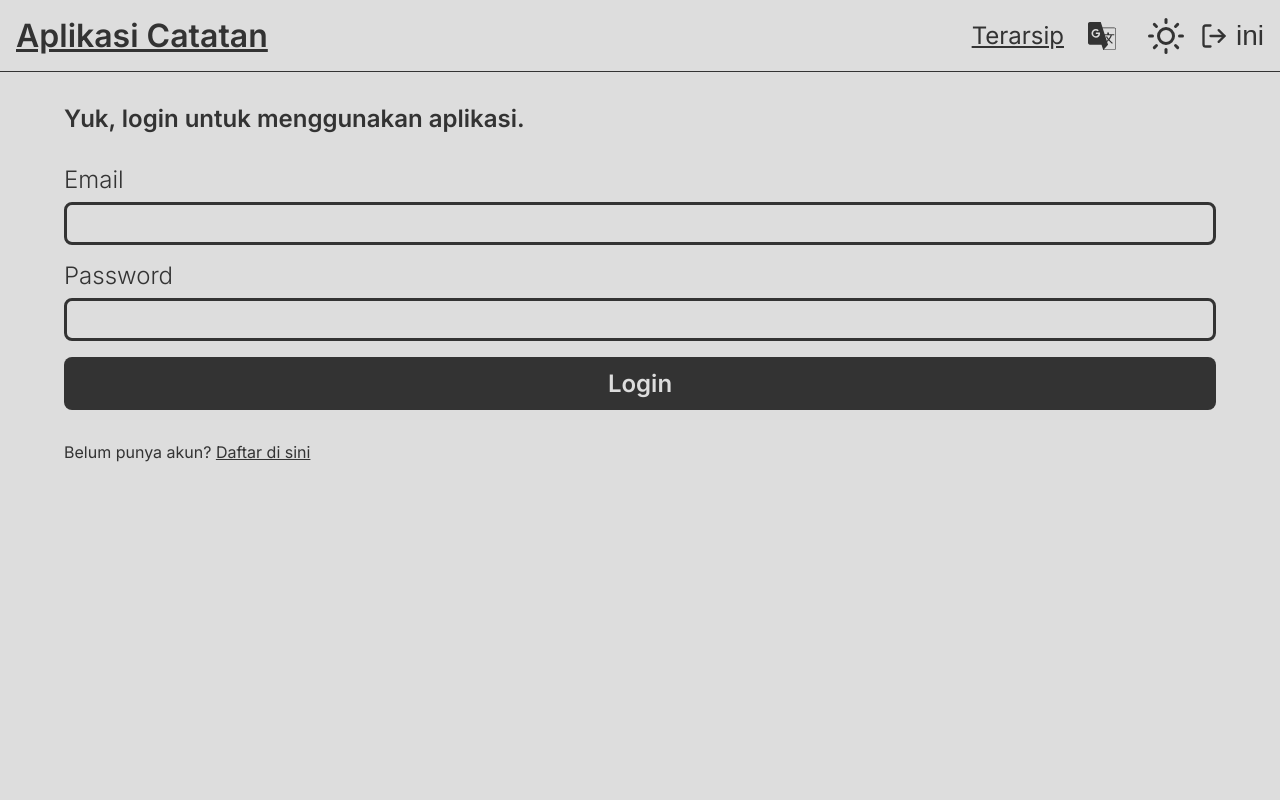
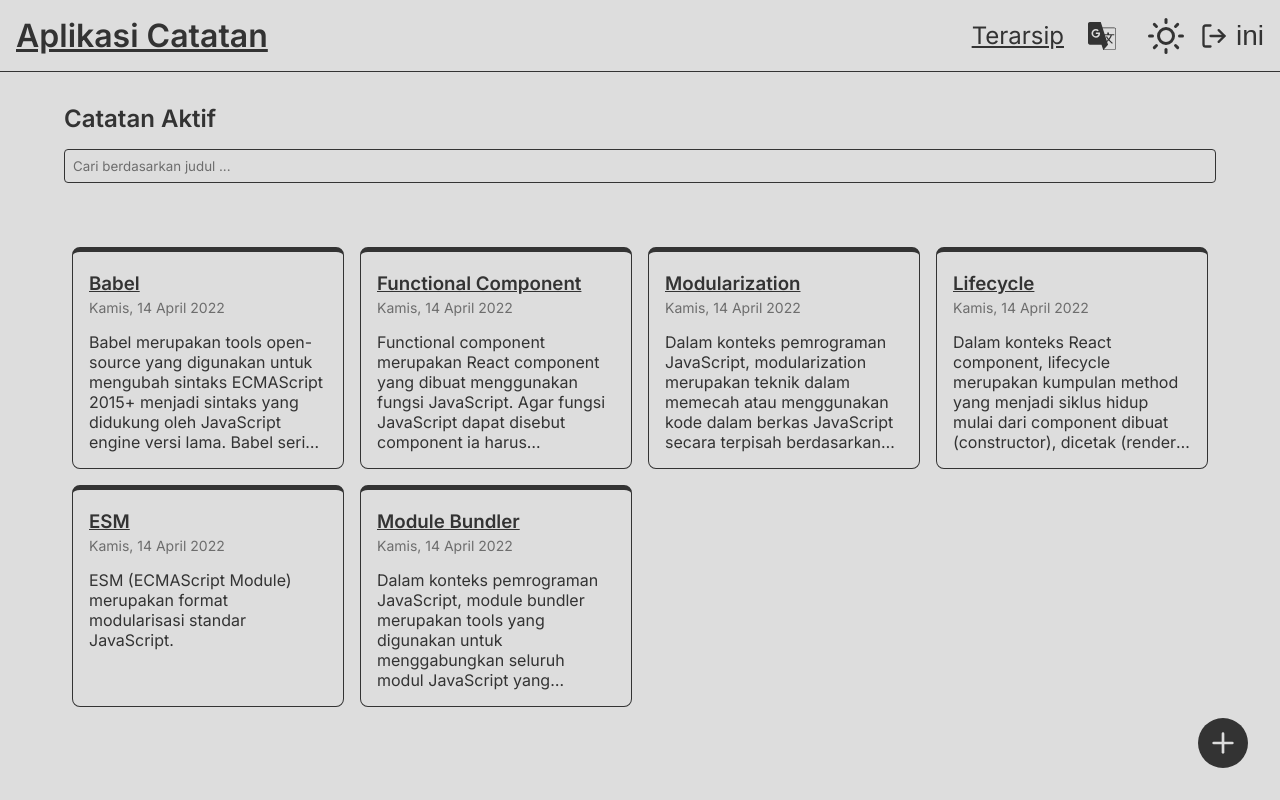
Before and after one commit to herisusantoarismann/Dicoding, a React (Create React App) app in the folder react-fundamental/personal-notes-app-starter/: page / in a window 1280 px wide. Built offline with nearby package versions, Linux system fonts and the light colour scheme.

Commit message:
Add auth & language import React from react;

```diff
--- a/react-fundamental/personal-notes-app-starter/src/components/Header.js
+++ b/react-fundamental/personal-notes-app-starter/src/components/Header.js
@@ -6,8 +6,6 @@ import { ThemeContext } from "../context/ThemeContext";
 
 const Header = () => {
   const theme = React.useContext(ThemeContext);
-
-  console.log(theme);
 
   return (
     <header>
--- /dev/null
+++ b/react-fundamental/personal-notes-app-starter/src/context/AuthContext.js
@@ -0,0 +1,36 @@
+import React from "react";
+import PropTypes from "prop-types";
+
+export const AuthContext = React.createContext();
+
+const AuthContextProvider = ({ children }) => {
+  const [authed, setAuthed] = React.useState(null);
+
+  const Login = (value) => {
+    setAuthed(value);
+  };
+
+  const Logout = () => {
+    setAuthed(null);
+  };
+
+  const AuthContextValue = React.useMemo(() => {
+    return {
+      authed,
+      Login,
+      Logout,
+    };
+  }, [authed]);
+
+  return (
+    <AuthContext.Provider value={AuthContextValue}>
+      {children}
+    </AuthContext.Provider>
+  );
+};
+
+AuthContextProvider.propTypes = {
+  children: PropTypes.element,
+};
+
+export default AuthContextProvider;
--- a/react-fundamental/personal-notes-app-starter/src/context/ThemeContext.js
+++ b/react-fundamental/personal-notes-app-starter/src/context/ThemeContext.js
@@ -1,4 +1,5 @@
 import React from "react";
+import PropTypes from "prop-types";
 
 export const ThemeContext = React.createContext();
 
@@ -27,4 +28,8 @@ const ThemeContextProvider = ({ children }) => {
   );
 };
 
+ThemeContextProvider.propTypes = {
+  children: PropTypes.element,
+};
+
 export default ThemeContextProvider;
--- a/react-fundamental/personal-notes-app-starter/src/index.js
+++ b/react-fundamental/personal-notes-app-starter/src/index.js
@@ -1,6 +1,7 @@
 import React from "react";
 import { createRoot } from "react-dom/client";
 import App from "./App";
+import AuthContextProvider from "./context/AuthContext";
 import ThemeContextProvider from "./context/ThemeContext";
 
 import "./styles/style.css";
@@ -8,6 +9,8 @@ import "./styles/style.css";
 const root = createRoot(document.getElementById("root"));
 root.render(
   <ThemeContextProvider>
-    <App />
+    <AuthContextProvider>
+      <App />
+    </AuthContextProvider>
   </ThemeContextProvider>
 );
--- a/react-fundamental/personal-notes-app-starter/src/pages/HomePage.js
+++ b/react-fundamental/personal-notes-app-starter/src/pages/HomePage.js
@@ -2,7 +2,6 @@ import React from "react";
 import { FiPlus } from "react-icons/fi";
 import { Link, useSearchParams } from "react-router-dom";
 import EmptyNotes from "../components/EmptyNotes";
-import LoginInput from "../components/LoginInput";
 import NoteList from "../components/NoteList";
 import SearchBar from "../components/SearchBar";
 import { getActiveNotes } from "../utils/local-data";
@@ -23,22 +22,21 @@ const HomePage = () => {
   };
 
   return (
-    <LoginInput />
-    // <section className="homepage">
-    //   <h2>Catatan Aktif</h2>
-    //   <SearchBar
-    //     value={searchParams.get("title") ? searchParams.get("title") : ""}
-    //     onChange={onChange}
-    //   />
-    //   {notes.length > 0 ? <NoteList notes={filteredNotes} /> : <EmptyNotes />}
-    //   <div className="homepage__action">
-    //     <Link to={"/notes/new"}>
-    //       <button className="action" type="button" title="Tambah">
-    //         <FiPlus />
-    //       </button>
-    //     </Link>
-    //   </div>
-    // </section>
+    <section className="homepage">
+      <h2>Catatan Aktif</h2>
+      <SearchBar
+        value={searchParams.get("title") ? searchParams.get("title") : ""}
+        onChange={onChange}
+      />
+      {notes.length > 0 ? <NoteList notes={filteredNotes} /> : <EmptyNotes />}
+      <div className="homepage__action">
+        <Link to={"/notes/new"}>
+          <button className="action" type="button" title="Tambah">
+            <FiPlus />
+          </button>
+        </Link>
+      </div>
+    </section>
   );
 };
 
--- a/react-fundamental/personal-notes-app-starter/src/components/LoginInput.js
+++ b/react-fundamental/personal-notes-app-starter/src/pages/LoginPage.js
@@ -2,7 +2,7 @@ import React from "react";
 import { Link } from "react-router-dom";
 import { useInput } from "../hooks/useInput";
 
-const LoginInput = () => {
+const LoginPage = () => {
   const [email, handleEmailChange] = useInput("");
   const [password, handlePasswordChange] = useInput("");
 
@@ -39,4 +39,4 @@ const LoginInput = () => {
   );
 };
 
-export default LoginInput;
+export default LoginPage;
```
Also changed, not shown: react-fundamental/personal-notes-app-starter/src/context/LanguageContext.js (added, +31 -0 lines).
